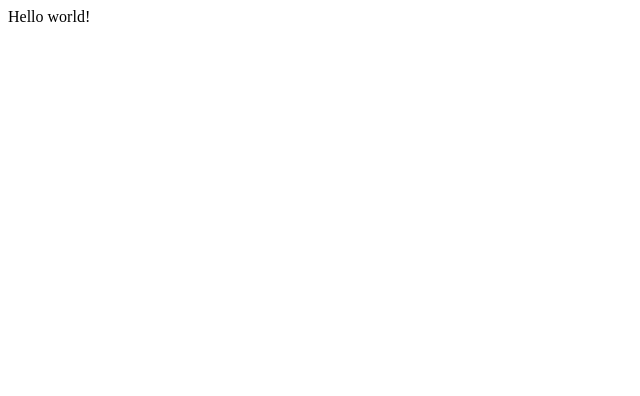
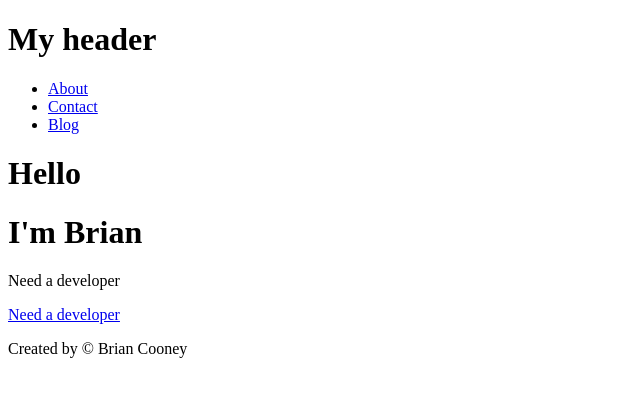
Before and after one commit to brian-cooney/gatsby-andrew-mead-youtube, a Gatsby site: page / in a window 1280 px wide. Shown: the whole page, without its empty margins (0-640 px from the left). Built offline with nearby package versions, Linux system fonts and the light colour scheme; Gatsby itself is replaced by a stand-in of ours.

Commit message:
Settup basic routing and master layout component

```diff
--- /dev/null
+++ b/src/components/footer.js
@@ -0,0 +1,11 @@
+import React from "react"
+
+const Footer = () => {
+  return (
+    <footer>
+      <p>Created by © Brian Cooney</p>
+    </footer>
+  )
+}
+
+export default Footer
--- /dev/null
+++ b/src/components/header.js
@@ -0,0 +1,23 @@
+import React from "react"
+import { Link } from "gatsby"
+
+const Header = () => {
+  return (
+    <header>
+      <h1>My header</h1>
+      <ul>
+        <li>
+          <Link to="about">About</Link>
+        </li>
+        <li>
+          <Link to="contact">Contact</Link>
+        </li>
+        <li>
+          <Link to="blog">Blog</Link>
+        </li>
+      </ul>
+    </header>
+  )
+}
+
+export default Header
--- /dev/null
+++ b/src/components/layout.js
@@ -0,0 +1,15 @@
+import React from "react"
+import Footer from "./footer"
+import Header from "./header"
+
+const Layout = props => {
+  return (
+    <div>
+      <Header />
+      {props.children}
+      <Footer />
+    </div>
+  )
+}
+
+export default Layout
--- /dev/null
+++ b/src/pages/about.js
@@ -0,0 +1,20 @@
+import React from "react"
+import { Link } from "gatsby"
+import Footer from "../components/footer"
+import Header from "../components/header"
+
+const About = () => {
+  return (
+    <div>
+      <Header />
+      <h1>About page</h1>
+      <h1>
+        you can find my details on my contact page
+        <Link to="/contact">Contact Page</Link>
+      </h1>
+      <Footer />
+    </div>
+  )
+}
+
+export default About
--- a/src/pages/index.js
+++ b/src/pages/index.js
@@ -1,3 +1,16 @@
 import React from "react"
+import { Link } from "gatsby"
+import Layout from "../components/layout"
 
-export default () => <div>Hello world!</div>
+const IndexPage = () => {
+  return (
+    <Layout>
+      <h1>Hello</h1>
+      <h1>I'm Brian</h1>
+      <p>Need a developer</p>
+      <Link to="/contact">Need a developer</Link>
+    </Layout>
+  )
+}
+
+export default IndexPage
```
Also changed, not shown: src/pages/blog.js (added, +12 -0 lines), src/pages/contact.js (added, +16 -0 lines).
